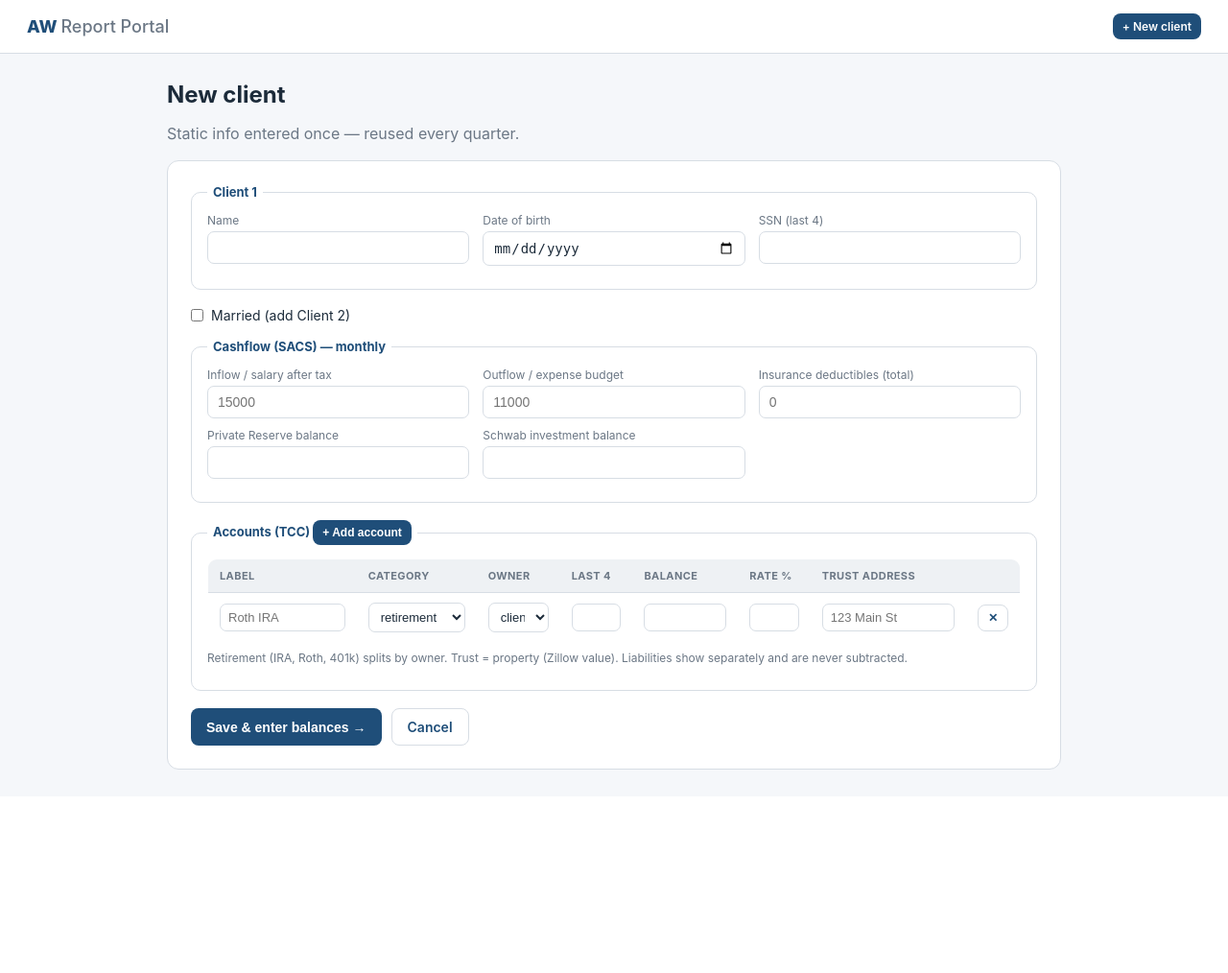
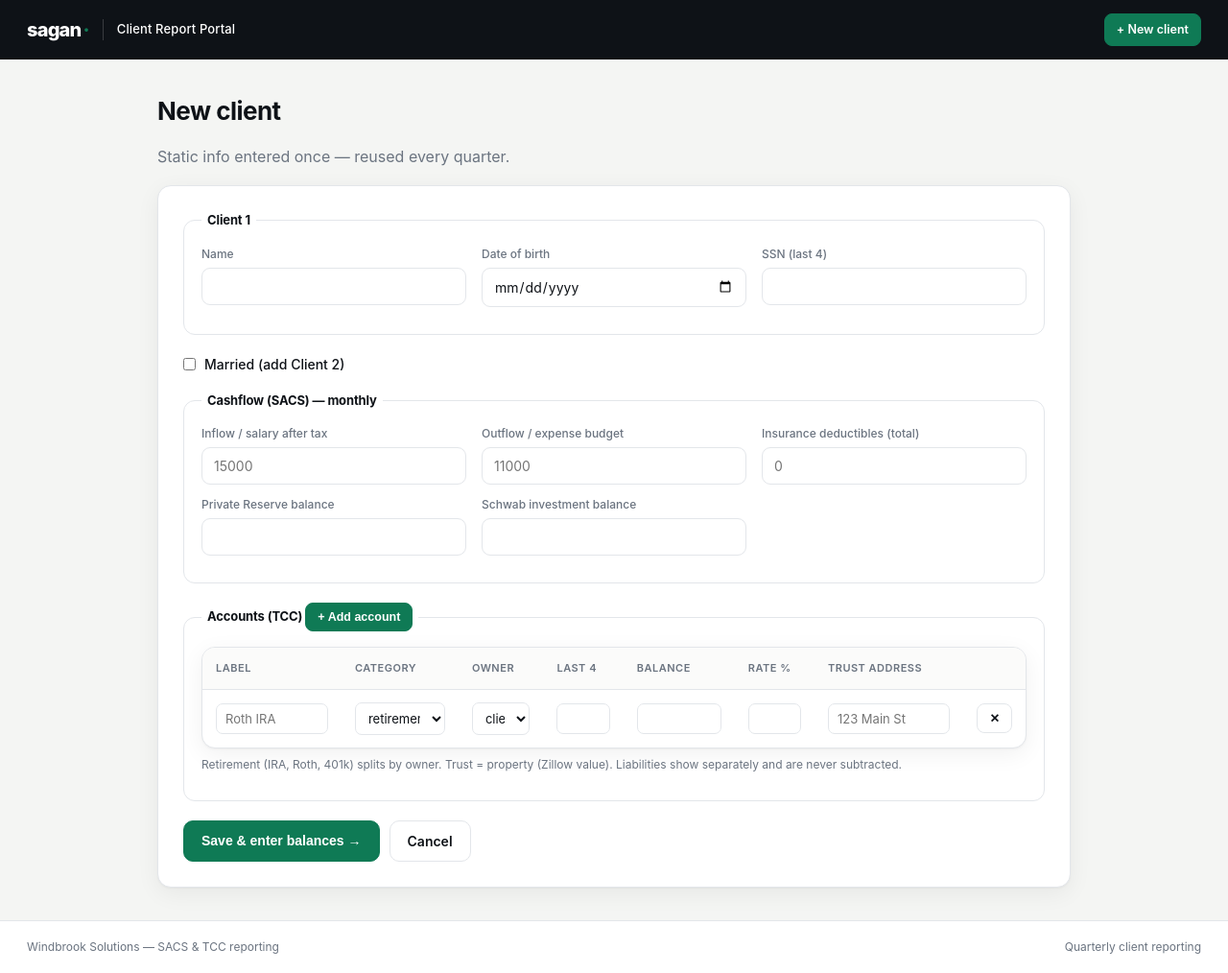
Before and after one commit to mowgly77/aw-client-report-portal, a Flask app: page /client/new in a window 1280 px wide. Shown: the whole page at 96% size. Before the commit the page ends 802 px from the top, so only its background shows below. Run offline with Flask 3, Linux system fonts and the light colour scheme.

Commit message:
UI redesign, server-side validation, and Sagan branding
- Rebrand nav from "AW Report Portal" to Sagan identity (ink topbar,
  emerald accent, white text, system fonts — no Google per compliance)
- Add validators.py: money, date, SSN/last4, category/owner whitelist,
  interest rate range checks; form re-renders with errors on HTTP 400
- Wire validators into app.py client form and account row parsing
- Add footer, focus styles, responsive tweaks to style.css
- Add integration tests for invalid client rejection and category whitelist

```diff
--- a/app.py
+++ b/app.py
@@ -12,18 +12,19 @@ from datetime import date
 from flask import Flask, abort, redirect, render_template, request, send_file, url_for
 
 import db
+import validators as V
 from calculations import calculate_age, compute_sacs, compute_tcc
 
 app = Flask(__name__)
 db.init_db()
 
-ACCOUNT_CATEGORIES = ["retirement", "non_retirement", "trust", "liability"]
-ACCOUNT_OWNERS = ["client1", "client2", "joint"]
+ACCOUNT_CATEGORIES = list(V.ACCOUNT_CATEGORIES)
+ACCOUNT_OWNERS = list(V.ACCOUNT_OWNERS)
 
 
 # ---- request parsing ------------------------------------------------------
-def _f(name, default=0.0):
-    """Parse a float form field, tolerating $ and commas and blanks."""
+def _f(name: str, default: float = 0.0) -> float:
+    """Lenient float parse (used for the report form, where 0 is valid)."""
     raw = (request.form.get(name) or "").replace("$", "").replace(",", "").strip()
     if raw == "":
         return default
@@ -33,9 +34,14 @@ def _f(name, default=0.0):
         return default
 
 
-def _parse_accounts():
-    """Reconstruct the account rows posted from the dynamic table."""
-    accounts = []
+def _parse_accounts(errors: list[str] | None = None) -> list[dict]:
+    """Reconstruct + validate the account rows posted from the dynamic table.
+
+    Category/owner are whitelisted, last-4 is digits-only, balances and rates are
+    properly typed and range-checked. Rows without a label are ignored.
+    """
+    errors = errors if errors is not None else []
+    accounts: list[dict] = []
     labels = request.form.getlist("acct_label")
     cats = request.form.getlist("acct_category")
     owners = request.form.getlist("acct_owner")
@@ -43,25 +49,23 @@ def _parse_accounts():
     balances = request.form.getlist("acct_balance")
     rates = request.form.getlist("acct_rate")
     addrs = request.form.getlist("acct_address")
-    def num(lst, idx):
-        v = (lst[idx] if idx < len(lst) else "").replace("$", "").replace(",", "").strip()
-        try:
-            return float(v)
-        except (ValueError, AttributeError):
-            return 0.0
+
+    def at(lst: list[str], idx: int) -> str:
+        return lst[idx] if idx < len(lst) else ""
 
     for i in range(len(labels)):
-        label = (labels[i] or "").strip()
+        label = V.clean_text(at(labels, i))
         if not label:
             continue
+        bal = V.parse_money(at(balances, i), field=f"Balance de «{label}»", errors=errors)
         accounts.append({
             "label": label,
-            "category": cats[i] if i < len(cats) else "non_retirement",
-            "owner": owners[i] if i < len(owners) else "joint",
-            "last4": (last4[i] if i < len(last4) else "").strip(),
-            "balance": num(balances, i),
-            "interest_rate": num(rates, i),
-            "address": (addrs[i] if i < len(addrs) else "").strip(),
+            "category": V.normalize_category(at(cats, i)),
+            "owner": V.normalize_owner(at(owners, i)),
+            "last4": V.digits_only(at(last4, i), max_len=4),
+            "balance": bal if bal is not None else 0.0,
+            "interest_rate": V.parse_rate(at(rates, i)),
+            "address": V.clean_text(at(addrs, i), max_len=200),
         })
     return accounts
 
@@ -80,26 +84,37 @@ def index():
 def client_form(client_id=None):
     client = db.get_client(client_id) if client_id else None
     if request.method == "POST":
+        errors: list[str] = []
+        is_married = 1 if request.form.get("is_married") else 0
+        name1 = V.clean_text(request.form.get("name1"))
+        if not name1:
+            errors.append("El nombre del Cliente 1 es obligatorio.")
         data = {
-            "is_married": 1 if request.form.get("is_married") else 0,
-            "name1": request.form.get("name1", "").strip(),
-            "dob1": request.form.get("dob1") or None,
-            "ssn1_last4": request.form.get("ssn1_last4", "").strip(),
-            "name2": request.form.get("name2", "").strip(),
-            "dob2": request.form.get("dob2") or None,
-            "ssn2_last4": request.form.get("ssn2_last4", "").strip(),
-            "monthly_salary": _f("monthly_salary"),
-            "monthly_expense_budget": _f("monthly_expense_budget"),
-            "insurance_deductibles_total": _f("insurance_deductibles_total"),
+            "is_married": is_married,
+            "name1": name1,
+            "dob1": V.parse_date(request.form.get("dob1"), field="Fecha de nacimiento (C1)", errors=errors),
+            "ssn1_last4": V.digits_only(request.form.get("ssn1_last4"), max_len=4),
+            "name2": V.clean_text(request.form.get("name2")),
+            "dob2": V.parse_date(request.form.get("dob2"), field="Fecha de nacimiento (C2)", errors=errors),
+            "ssn2_last4": V.digits_only(request.form.get("ssn2_last4"), max_len=4),
+            "monthly_salary": V.parse_money(request.form.get("monthly_salary"), field="Inflow", errors=errors) or 0.0,
+            "monthly_expense_budget": V.parse_money(request.form.get("monthly_expense_budget"), field="Outflow", errors=errors) or 0.0,
+            "insurance_deductibles_total": V.parse_money(request.form.get("insurance_deductibles_total"), field="Deducibles", errors=errors) or 0.0,
             "private_reserve_balance": _f("private_reserve_balance"),
             "schwab_balance": _f("schwab_balance"),
-            "accounts": _parse_accounts(),
+            "accounts": _parse_accounts(errors),
         }
+        if errors:
+            return render_template(
+                "client_form.html", client=data, errors=errors,
+                categories=ACCOUNT_CATEGORIES, owners=ACCOUNT_OWNERS,
+            ), 400
         new_id = db.save_client(data, client_id)
         return redirect(url_for("report_form", client_id=new_id))
     return render_template(
         "client_form.html",
         client=client,
+        errors=[],
         categories=ACCOUNT_CATEGORIES,
         owners=ACCOUNT_OWNERS,
     )
--- a/static/style.css
+++ b/static/style.css
@@ -1,45 +1,118 @@
-:root{--navy:#1f4e79;--ink:#1c2b3a;--muted:#6b7785;--line:#d7dde4;--bg:#f5f7fa;}
+/* ============================================================
+   Sagan · Client Report Portal — UI theme
+   Premium / editorial: deep ink chrome, warm-light canvas,
+   emerald accent. System fonts only (no Google, per compliance).
+   PDF reports keep Windbrook blue — see pdf_*.html.
+   ============================================================ */
+:root{
+  --ink:#0E1217;          /* near-black: nav, footer, headings */
+  --ink-soft:#1b2530;
+  --bg:#F4F5F3;           /* warm-light canvas */
+  --surface:#FFFFFF;
+  --line:#E3E6EA;
+  --muted:#6B7480;
+  --accent:#0F7A55;       /* Sagan-esque emerald */
+  --accent-700:#0B5E41;
+  --accent-tint:#E7F4EE;
+  --danger:#C0392B;
+  --warn-bg:#FFF6E8; --warn-bd:#F0C97C; --warn-tx:#8A5A00;
+  --ok-bg:#E9F7EF; --ok-bd:#9ED7B4; --ok-tx:#147A45;
+  --radius:14px;
+  --shadow:0 1px 2px rgba(14,18,23,.04), 0 6px 24px rgba(14,18,23,.06);
+  --font:-apple-system,BlinkMacSystemFont,"Segoe UI",Roboto,Helvetica,Arial,sans-serif;
+}
 *{box-sizing:border-box;}
-body{margin:0;font-family:-apple-system,Segoe UI,Roboto,Helvetica,Arial,sans-serif;color:var(--ink);background:var(--bg);}
-.topbar{display:flex;align-items:center;justify-content:space-between;background:#fff;border-bottom:1px solid var(--line);padding:14px 28px;}
-.brand{font-weight:800;color:var(--navy);text-decoration:none;font-size:18px;}
-.brand span{font-weight:500;color:var(--muted);}
-.container{max-width:980px;margin:28px auto;padding:0 24px;}
-.page-head h1{margin:0 0 4px;font-size:24px;}
+html,body{margin:0;}
+body{font-family:var(--font);color:var(--ink);background:var(--bg);
+  -webkit-font-smoothing:antialiased;line-height:1.5;
+  display:flex;flex-direction:column;min-height:100vh;}
+
+/* ---- top bar ---- */
+.topbar{display:flex;align-items:center;justify-content:space-between;
+  background:var(--ink);padding:0 28px;height:62px;position:sticky;top:0;z-index:10;color:#fff;}
+.brand{display:flex;align-items:center;gap:14px;text-decoration:none;color:#fff;}
+.brand .mark{color:#fff;font-weight:800;font-size:20px;letter-spacing:-.04em;}
+.brand .mark::after{content:"·";color:var(--accent);margin-left:2px;}
+.brand .divider{width:1px;height:22px;background:rgba(255,255,255,.18);}
+.brand .product{color:#fff;font-size:13px;font-weight:500;letter-spacing:.01em;}
+
+/* ---- layout ---- */
+.container{width:100%;max-width:1000px;margin:34px auto;padding:0 24px;flex:1;}
+.page-head{margin-bottom:8px;}
+.page-head h1{margin:0 0 4px;font-size:26px;font-weight:700;letter-spacing:-.02em;}
 .muted{color:var(--muted);}
 .hint{font-size:12px;margin-top:8px;}
-.btn{display:inline-block;background:var(--navy);color:#fff;border:none;border-radius:8px;padding:10px 16px;font-size:14px;font-weight:600;text-decoration:none;cursor:pointer;}
-.btn:hover{opacity:.92;}
-.btn-sm{padding:6px 10px;font-size:12px;}
-.btn-ghost{background:#fff;color:var(--navy);border:1px solid var(--line);}
-table.data{width:100%;border-collapse:collapse;background:#fff;border:1px solid var(--line);border-radius:10px;overflow:hidden;}
-table.data th,table.data td{text-align:left;padding:10px 12px;border-bottom:1px solid var(--line);font-size:13px;}
-table.data th{background:#eef1f4;color:var(--muted);text-transform:uppercase;font-size:11px;letter-spacing:.4px;}
+
+/* ---- buttons ---- */
+.btn{display:inline-flex;align-items:center;gap:6px;background:var(--accent);color:#fff;
+  border:1px solid var(--accent);border-radius:10px;padding:10px 18px;font-size:14px;
+  font-weight:600;text-decoration:none;cursor:pointer;transition:.15s;}
+.btn:hover{background:var(--accent-700);border-color:var(--accent-700);}
+.btn:disabled{background:#c2cbd2;border-color:#c2cbd2;cursor:not-allowed;}
+.btn-sm{padding:7px 12px;font-size:12.5px;border-radius:8px;}
+.btn-ghost{background:var(--surface);color:var(--ink);border:1px solid var(--line);}
+.btn-ghost:hover{background:#f1f3f5;border-color:#d6dade;}
+
+/* ---- tables ---- */
+table.data{width:100%;border-collapse:separate;border-spacing:0;background:var(--surface);
+  border:1px solid var(--line);border-radius:var(--radius);overflow:hidden;box-shadow:var(--shadow);}
+table.data th,table.data td{text-align:left;padding:13px 14px;border-bottom:1px solid var(--line);font-size:13.5px;}
+table.data tr:last-child td{border-bottom:none;}
+table.data th{background:#fbfbfa;color:var(--muted);text-transform:uppercase;font-size:11px;letter-spacing:.5px;font-weight:600;}
+table.data tbody tr:hover{background:#fafbfc;}
 .row-actions{text-align:right;white-space:nowrap;}
-.empty{background:#fff;border:1px dashed var(--line);border-radius:12px;padding:40px;text-align:center;}
-.card-form{background:#fff;border:1px solid var(--line);border-radius:12px;padding:24px;margin-top:18px;}
-fieldset{border:1px solid var(--line);border-radius:10px;margin:0 0 18px;padding:14px 16px;}
-legend{font-weight:700;color:var(--navy);padding:0 6px;font-size:13px;}
-label{display:block;font-size:12px;color:var(--muted);margin-bottom:10px;}
-input,select{display:block;width:100%;margin-top:4px;padding:8px 10px;border:1px solid var(--line);border-radius:7px;font-size:14px;color:var(--ink);background:#fff;}
-.grid-3{display:grid;grid-template-columns:repeat(3,1fr);gap:14px;}
-.check{display:flex;align-items:center;gap:8px;font-size:14px;color:var(--ink);margin:6px 0 16px;}
+
+.empty{background:var(--surface);border:1px dashed var(--line);border-radius:var(--radius);
+  padding:52px;text-align:center;box-shadow:var(--shadow);}
+
+/* ---- forms ---- */
+.card-form{background:var(--surface);border:1px solid var(--line);border-radius:var(--radius);
+  padding:26px;margin-top:18px;box-shadow:var(--shadow);}
+fieldset{border:1px solid var(--line);border-radius:12px;margin:0 0 20px;padding:16px 18px;}
+legend{font-weight:700;color:var(--ink);padding:0 6px;font-size:13px;letter-spacing:-.01em;}
+label{display:block;font-size:12px;color:var(--muted);margin-bottom:12px;font-weight:500;}
+input,select{display:block;width:100%;margin-top:5px;padding:10px 12px;border:1px solid var(--line);
+  border-radius:9px;font-size:14px;color:var(--ink);background:var(--surface);transition:.12s;font-family:inherit;}
+input:focus,select:focus{outline:none;border-color:var(--accent);box-shadow:0 0 0 3px var(--accent-tint);}
+.grid-3{display:grid;grid-template-columns:repeat(3,1fr);gap:16px;}
+.check{display:flex;align-items:center;gap:9px;font-size:14px;color:var(--ink);margin:8px 0 18px;font-weight:500;}
 .check input{width:auto;margin:0;}
-table.accounts input,table.accounts select{margin:0;padding:6px 8px;font-size:13px;}
-.live{display:flex;flex-wrap:wrap;gap:18px;margin-top:14px;padding-top:12px;border-top:1px solid var(--line);font-size:13px;color:var(--muted);}
-.live strong{color:var(--ink);}
-.live .grand strong{color:var(--navy);font-size:15px;}
-.form-actions{display:flex;gap:10px;margin-top:8px;}
+table.accounts input,table.accounts select{margin:0;padding:7px 9px;font-size:13px;border-radius:7px;}
+
+/* ---- live totals strip ---- */
+.live{display:flex;flex-wrap:wrap;gap:20px;margin-top:16px;padding-top:14px;
+  border-top:1px solid var(--line);font-size:13px;color:var(--muted);}
+.live strong{color:var(--ink);font-weight:600;}
+.live .grand strong{color:var(--accent);font-size:15px;}
+.form-actions{display:flex;gap:10px;margin-top:10px;}
+
+/* ---- report view ---- */
 .report-grid{display:grid;grid-template-columns:1fr 1fr;gap:18px;margin-top:18px;}
-.report-card{background:#fff;border:1px solid var(--line);border-radius:12px;padding:20px;}
-.report-card h2{margin:0 0 12px;color:var(--navy);font-size:16px;}
-ul.kv{list-style:none;margin:0 0 16px;padding:0;}
-ul.kv li{display:flex;justify-content:space-between;padding:7px 0;border-bottom:1px solid #eef1f4;font-size:13px;}
-ul.kv li.grand{font-weight:700;color:var(--navy);}
-.checklist{border-radius:9px;padding:11px 15px;font-size:13px;margin:14px 0 4px;}
-.checklist.warn{background:#fff4e5;border:1px solid #f0c27a;color:#8a5a00;}
-.checklist.ok{background:#e9f7ef;border:1px solid #9ed7b4;color:#1c7a45;}
-small.lastval,small.lastbtn{display:block;color:var(--muted);font-size:11px;margin-top:3px;}
-small .use{color:var(--navy);font-weight:600;}
-input.incomplete{border-color:#e0a13a;background:#fffaf0;}
-@media(max-width:760px){.grid-3,.report-grid{grid-template-columns:1fr;}}
+.report-card{background:var(--surface);border:1px solid var(--line);border-radius:var(--radius);
+  padding:22px;box-shadow:var(--shadow);}
+.report-card h2{margin:0 0 14px;color:var(--ink);font-size:16px;letter-spacing:-.01em;}
+ul.kv{list-style:none;margin:0 0 18px;padding:0;}
+ul.kv li{display:flex;justify-content:space-between;padding:9px 0;border-bottom:1px solid #eef1f3;font-size:13.5px;}
+ul.kv li:last-child{border-bottom:none;}
+ul.kv li.grand{font-weight:700;color:var(--accent);}
+
+/* ---- checklist / validation ---- */
+.checklist{border-radius:11px;padding:12px 16px;font-size:13px;margin:16px 0 4px;}
+.checklist.warn{background:var(--warn-bg);border:1px solid var(--warn-bd);color:var(--warn-tx);}
+.checklist.ok{background:var(--ok-bg);border:1px solid var(--ok-bd);color:var(--ok-tx);}
+small.lastval,small.lastbtn{display:block;color:var(--muted);font-size:11px;margin-top:4px;}
+small .use{color:var(--accent);font-weight:600;text-decoration:none;}
+input.incomplete{border-color:var(--warn-bd);background:#fffaf0;}
+.errors{background:#fdecea;border:1px solid #f1b0a8;color:#9b2c1e;border-radius:11px;
+  padding:13px 16px;margin:14px 0;font-size:13.5px;}
+.errors ul{margin:8px 0 0;padding-left:18px;}
+
+/* ---- footer ---- */
+.foot-bar{display:flex;justify-content:space-between;align-items:center;gap:12px;
+  padding:18px 28px;border-top:1px solid var(--line);background:var(--surface);
+  font-size:12px;color:var(--muted);flex-wrap:wrap;}
+
+@media(max-width:760px){
+  .grid-3,.report-grid{grid-template-columns:1fr;}
+  .brand .product{display:none;}
+}
--- a/templates/base.html
+++ b/templates/base.html
@@ -3,16 +3,24 @@
 <head>
   <meta charset="utf-8">
   <meta name="viewport" content="width=device-width, initial-scale=1">
-  <title>{% block title %}AW Client Report Portal{% endblock %}</title>
+  <title>{% block title %}Sagan · Client Report Portal{% endblock %}</title>
   <link rel="stylesheet" href="{{ url_for('static', filename='style.css') }}">
 </head>
 <body>
   <header class="topbar">
-    <a href="{{ url_for('index') }}" class="brand">AW&nbsp;<span>Report Portal</span></a>
+    <a href="{{ url_for('index') }}" class="brand">
+      <span class="mark">sagan</span>
+      <span class="divider"></span>
+      <span class="product">Client Report Portal</span>
+    </a>
     <nav><a href="{{ url_for('client_form') }}" class="btn btn-sm">+ New client</a></nav>
   </header>
   <main class="container">
     {% block content %}{% endblock %}
   </main>
+  <footer class="foot-bar">
+    <span>Windbrook Solutions — SACS &amp; TCC reporting</span>
+    <span class="muted">Quarterly client reporting</span>
+  </footer>
 </body>
 </html>
--- a/templates/client_form.html
+++ b/templates/client_form.html
@@ -4,6 +4,13 @@
   <h1>{{ 'Edit client' if client else 'New client' }}</h1>
   <p class="muted">Static info entered once — reused every quarter.</p>
 </div>
+
+{% if errors %}
+<div class="errors">
+  <strong>Please fix the following:</strong>
+  <ul>{% for e in errors %}<li>{{ e }}</li>{% endfor %}</ul>
+</div>
+{% endif %}
 
 <form method="post" class="card-form">
   <fieldset>
```
Also changed, not shown: test_app.py (+28 -0 lines), validators.py (added, +93 -0 lines).
